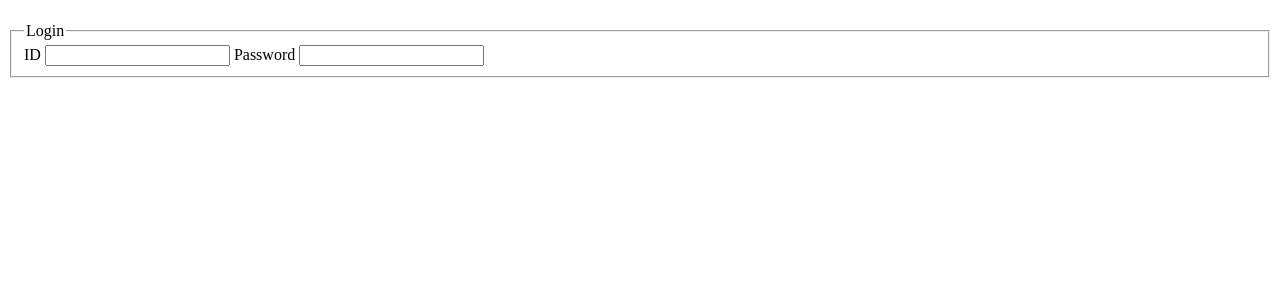
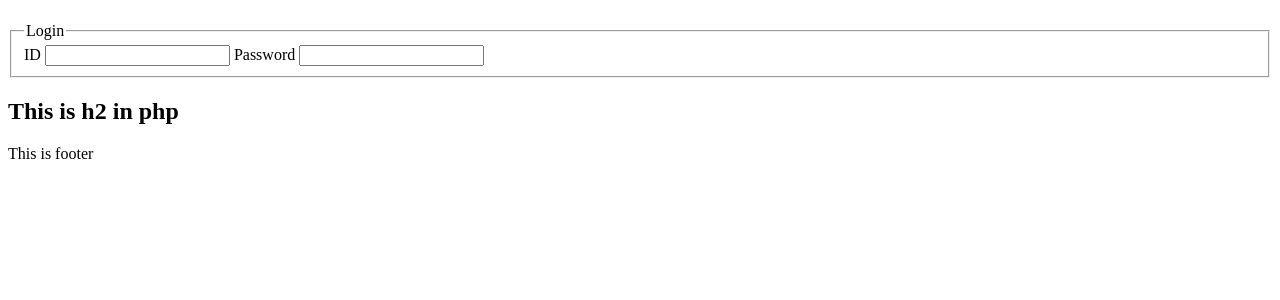
Before and after one commit to demto13/CookiesAndSessions, a PHP site: page / in a window 1280 px wide. Shown: the part 58-358 px from the top of the page. Run offline with PHP 8.4, Linux system fonts and the light colour scheme.

Commit message:
Update with PHP section

```diff
--- a/Index.php
+++ b/Index.php
@@ -17,6 +17,12 @@
                 <input id="pw" type="password" name="password" />
             </fieldset>
         </form>
+        <?php
+            echo"<h2>This is h2 in php</h2>";
+        ?>
     </main>
+    <footer>
+        <p>This is footer</p>
+    </footer>
 </body>
 </html>
```
Lines whose indentation alone changed are shown as unchanged.
